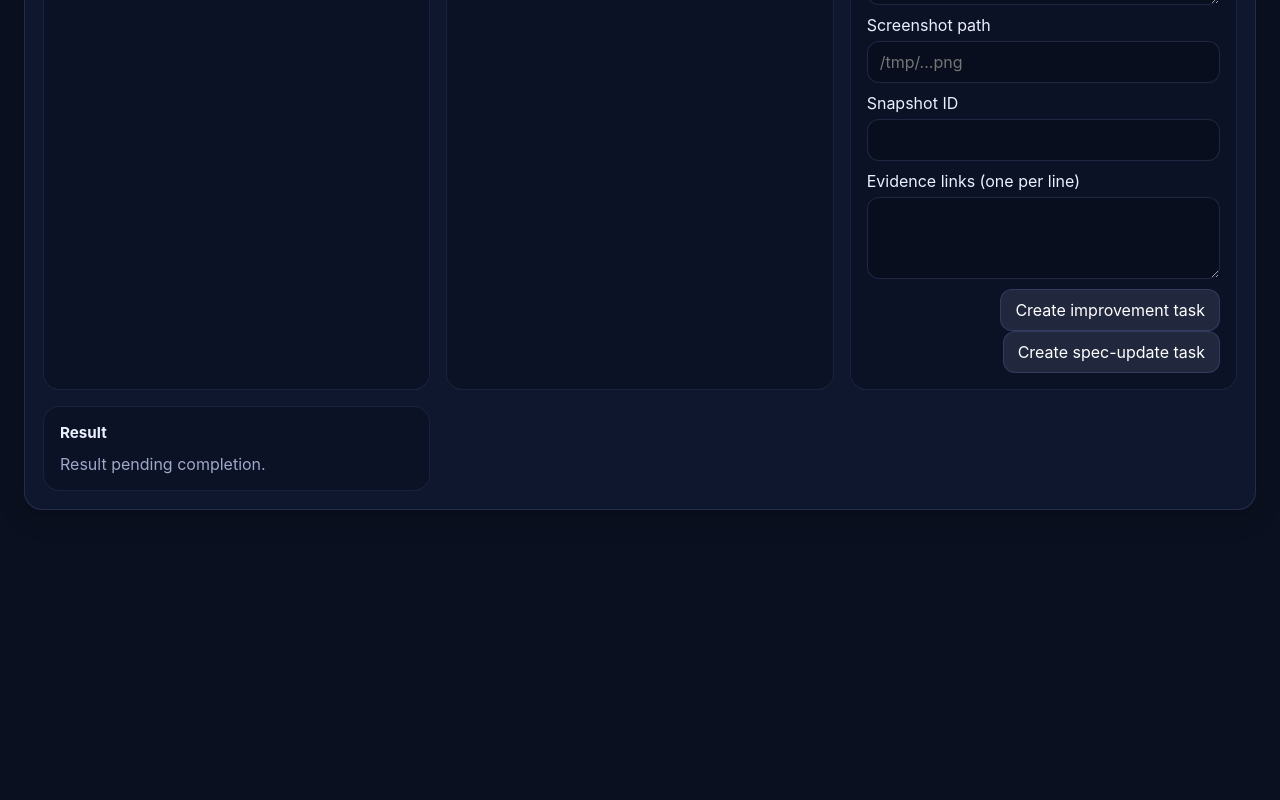
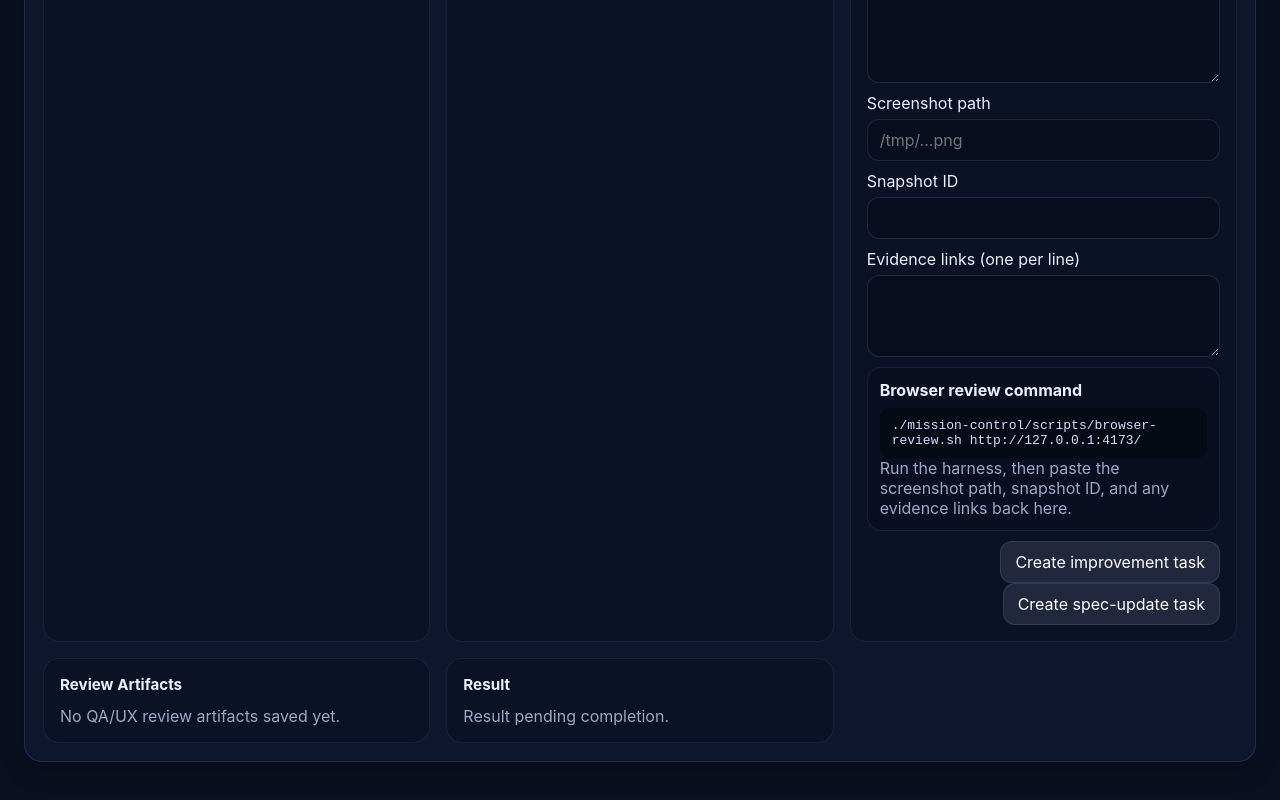
Before and after one commit to celine-1984-2077/celine-missioncontrol, a React (Vite) app in the folder mission-control/: page / in a window 1280 px wide. Shown: the part 3292-4092 px from the top of the page. Before the commit the page ends 3850 px from the top, so only its background shows below. Built offline with nearby package versions, Linux system fonts and the light colour scheme.

Commit message:
Add browser review evidence plumbing

```diff
--- a/mission-control/src/App.tsx
+++ b/mission-control/src/App.tsx
@@ -69,7 +69,7 @@ export function App() {
   const [progressText, setProgressText] = useState('')
   const [progressNextStep, setProgressNextStep] = useState('')
   const [error, setError] = useState<string>('')
-  const [reviewDraft, setReviewDraft] = useState({ summary: '', findings: '', screenshotPath: '', snapshotId: '', evidenceLinks: '' })
+  const [reviewDraft, setReviewDraft] = useState({ summary: '', findings: '', screenshotPath: '', snapshotId: '', evidenceLinks: '', targetUrl: 'http://127.0.0.1:4173/' })
 
   const tasks = state.tasks
   const activity = state.activity
@@ -77,6 +77,12 @@ export function App() {
   const nowRunning = useMemo(() => tasks.find((task) => task.status === 'in_progress'), [tasks])
   const selectedTask = tasks.find((task) => task.id === selectedTaskId) ?? nowRunning ?? tasks[0]
   const doneDigest = tasks.filter((task) => task.status === 'done').slice(0, 3)
+  const reviewRunsForTask = runs.filter((run) => run.taskId === selectedTask?.id && (run.kind === 'qa_review' || run.kind === 'ux_review'))
+  const latestReviewRuns = [...reviewRunsForTask].sort((a, b) => {
+    const aTime = a.endedAt ?? a.startedAt ?? ''
+    const bTime = b.endedAt ?? b.startedAt ?? ''
+    return bTime.localeCompare(aTime)
+  })
 
   const [editDraft, setEditDraft] = useState(() => createEditDraft(selectedTask))
 
@@ -89,7 +95,7 @@ export function App() {
     syncEditDraft(tasks.find((task) => task.id === taskId))
     setProgressText('')
     setProgressNextStep('')
-    setReviewDraft({ summary: '', findings: '', screenshotPath: '', snapshotId: '', evidenceLinks: '' })
+    setReviewDraft({ summary: '', findings: '', screenshotPath: '', snapshotId: '', evidenceLinks: '', targetUrl: 'http://127.0.0.1:4173/' })
   }
 
   function handleTransition(taskId: string, nextStatus: TaskStatus) {
@@ -151,7 +157,7 @@ export function App() {
     setState(nextState)
     setProgressText('')
     setProgressNextStep('')
-    setReviewDraft({ summary: '', findings: '', screenshotPath: '', snapshotId: '', evidenceLinks: '' })
+    setReviewDraft({ summary: '', findings: '', screenshotPath: '', snapshotId: '', evidenceLinks: '', targetUrl: 'http://127.0.0.1:4173/' })
   }
 
   function handleCompleteStep(stepId: string) {
@@ -171,9 +177,10 @@ export function App() {
         .split('\n')
         .map((item) => item.trim())
         .filter(Boolean),
+      targetUrl: reviewDraft.targetUrl.trim(),
     })
     setState(nextState)
-    setReviewDraft({ summary: '', findings: '', screenshotPath: '', snapshotId: '', evidenceLinks: '' })
+    setReviewDraft({ summary: '', findings: '', screenshotPath: '', snapshotId: '', evidenceLinks: '', targetUrl: 'http://127.0.0.1:4173/' })
   }
 
   return (
@@ -324,11 +331,17 @@ export function App() {
             <DetailSection title="Progress Log"><ul>{activity.filter((event) => event.taskId === selectedTask.id).map((event) => <li key={event.id}><strong>{event.title}</strong>{event.body ? ` — ${event.body}` : ''}</li>)}</ul></DetailSection>
             <DetailSection title="Review Result Form">
               <form className="detail-form">
+                <label><span>Target URL</span><input value={reviewDraft.targetUrl} onChange={(e) => setReviewDraft({ ...reviewDraft, targetUrl: e.target.value })} placeholder="http://127.0.0.1:4173/" /></label>
                 <label><span>Review summary</span><textarea rows={3} value={reviewDraft.summary} onChange={(e) => setReviewDraft({ ...reviewDraft, summary: e.target.value })} /></label>
                 <label><span>Findings</span><textarea rows={4} value={reviewDraft.findings} onChange={(e) => setReviewDraft({ ...reviewDraft, findings: e.target.value })} /></label>
                 <label><span>Screenshot path</span><input value={reviewDraft.screenshotPath} onChange={(e) => setReviewDraft({ ...reviewDraft, screenshotPath: e.target.value })} placeholder="/tmp/...png" /></label>
                 <label><span>Snapshot ID</span><input value={reviewDraft.snapshotId} onChange={(e) => setReviewDraft({ ...reviewDraft, snapshotId: e.target.value })} /></label>
                 <label><span>Evidence links (one per line)</span><textarea rows={3} value={reviewDraft.evidenceLinks} onChange={(e) => setReviewDraft({ ...reviewDraft, evidenceLinks: e.target.value })} /></label>
+                <div className="artifact-callout">
+                  <strong>Browser review command</strong>
+                  <code>./mission-control/scripts/browser-review.sh {reviewDraft.targetUrl || 'http://127.0.0.1:4173/'}</code>
+                  <p className="muted">Run the harness, then paste the screenshot path, snapshot ID, and any evidence links back here.</p>
+                </div>
                 <div className="actions-row wrap">
                   {runs.filter((run) => run.taskId === selectedTask.id && run.status === 'running' && (run.kind === 'qa_review' || run.kind === 'ux_review')).map((run) => (
                     <div key={run.id} className="transition-row">
@@ -343,9 +356,39 @@ export function App() {
                 </div>
               </form>
             </DetailSection>
+            <DetailSection title="Review Artifacts">
+              {latestReviewRuns.length ? (
+                <div className="artifact-list">
+                  {latestReviewRuns.map((run) => (
+                    <article key={run.id} className="artifact-item">
+                      <div className="meta-row wrap">
+                        <strong>{run.kind}</strong>
+                        <span className="pill">{run.status}</span>
+                        <span className="pill">{run.id}</span>
+                      </div>
+                      <p>{run.artifact?.reviewSummary || run.summary || 'No review summary yet.'}</p>
+                      {run.artifact?.targetUrl && <p className="muted">Target: {run.artifact.targetUrl}</p>}
+                      {run.artifact?.capturedAt && <p className="muted">Captured: {run.artifact.capturedAt}</p>}
+                      {run.artifact?.snapshotId && <p className="muted">Snapshot: {run.artifact.snapshotId}</p>}
+                      {run.artifact?.screenshotPath && <p className="muted">Screenshot: {run.artifact.screenshotPath}</p>}
+                      {run.artifact?.findings && <p className="muted">Findings: {run.artifact.findings}</p>}
+                      {run.artifact?.evidenceLinks?.length ? (
+                        <ul>
+                          {run.artifact.evidenceLinks.map((link) => (
+                            <li key={link}><a href={link} target="_blank" rel="noreferrer">{link}</a></li>
+                          ))}
+                        </ul>
+                      ) : null}
+                    </article>
+                  ))}
+                </div>
+              ) : (
+                <p className="muted">No QA/UX review artifacts saved yet.</p>
+              )}
+            </DetailSection>
             <DetailSection title="Result">{selectedTask.status === 'done' ? <p>Completed successfully and surfaced in Done Digest.</p> : selectedTask.status === 'blocked' ? <p>{selectedTask.blockerDetail ?? 'Task is blocked.'}</p> : <p className="muted">Result pending completion.</p>}
               {selectedTask.reviewSummary && <p className="muted">Latest review: {selectedTask.reviewSummary}</p>}
-              {selectedTask.evidenceLinks?.length ? <ul>{selectedTask.evidenceLinks.map((link) => <li key={link}>{link}</li>)}</ul> : null}
+              {selectedTask.evidenceLinks?.length ? <ul>{selectedTask.evidenceLinks.map((link) => <li key={link}><a href={link} target="_blank" rel="noreferrer">{link}</a></li>)}</ul> : null}
             </DetailSection>
           </div>
         </section>
--- a/mission-control/src/store.ts
+++ b/mission-control/src/store.ts
@@ -47,6 +47,7 @@ export interface ReviewSubmissionInput {
   screenshotPath?: string
   snapshotId?: string
   evidenceLinks?: string[]
+  targetUrl?: string
 }
 
 export function loadState(): MissionControlState {
@@ -609,6 +610,8 @@ export function completeReviewRun(
           evidenceLinks: submission.evidenceLinks,
           reviewSummary: submission.summary,
           findings: submission.findings,
+          targetUrl: submission.targetUrl,
+          capturedAt: now,
         }
       : run.artifact,
   }
@@ -689,8 +692,22 @@ export function completeReviewRun(
     })
   }
 
+  const updatedTasks = task
+    ? state.tasks.map((item) =>
+        item.id === task.id
+          ? {
+              ...item,
+              reviewSummary: submission?.summary ?? item.reviewSummary,
+              evidenceLinks: submission?.evidenceLinks?.length ? submission.evidenceLinks : item.evidenceLinks,
+              updatedAt: submission ? now : item.updatedAt,
+              lastEventAt: submission ? now : item.lastEventAt,
+            }
+          : item,
+      )
+    : state.tasks
+
   return commit({
-    tasks: [...extraTasks, ...state.tasks],
+    tasks: [...extraTasks, ...updatedTasks],
     runs: state.runs.map((item) => (item.id === runId ? updatedRun : item)),
     activity: [...extraEvents.reverse(), ...state.activity],
   })
--- a/mission-control/src/styles.css
+++ b/mission-control/src/styles.css
@@ -354,3 +354,27 @@ button.secondary {
   border-radius: 14px;
   padding: 12px;
 }
+
+.artifact-callout,
+.artifact-item {
+  background: rgba(10, 15, 31, 0.56);
+  border: 1px solid rgba(130, 152, 228, 0.12);
+  border-radius: 14px;
+  padding: 12px;
+}
+
+.artifact-callout code {
+  display: block;
+  margin-top: 8px;
+  padding: 10px 12px;
+  border-radius: 10px;
+  background: rgba(6, 10, 20, 0.9);
+  color: #cfe0ff;
+  overflow-x: auto;
+}
+
+.artifact-list {
+  display: flex;
+  flex-direction: column;
+  gap: 10px;
+}
--- a/mission-control/src/types.ts
+++ b/mission-control/src/types.ts
@@ -36,6 +36,8 @@ export interface ReviewArtifact {
   evidenceLinks?: string[]
   reviewSummary?: string
   findings?: string
+  targetUrl?: string
+  capturedAt?: string
 }
 
 export interface Run {
```
Also changed, not shown: 4 other files (tests, documents, lock files or other folders).
